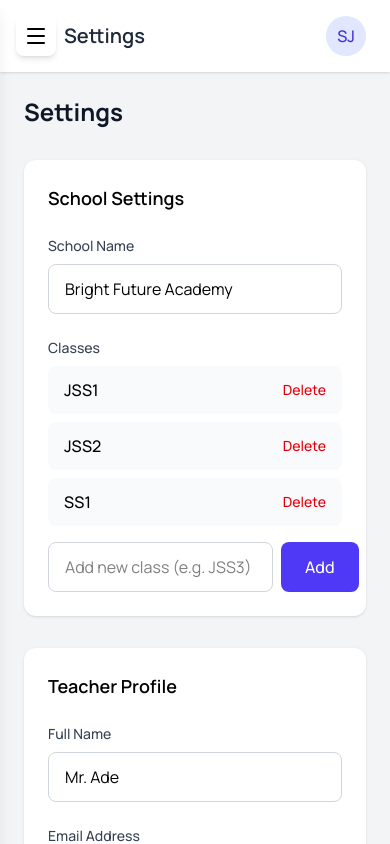
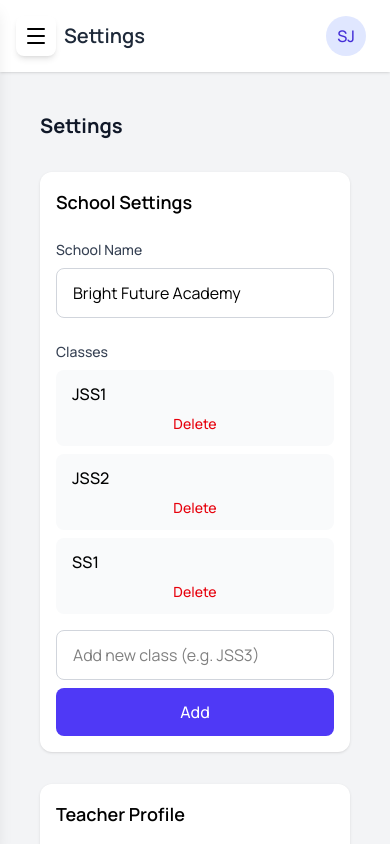
Before and after one commit to codezSam7/eduflow, a React (Vite) app: page /settings in a window 390 px wide. Built offline with nearby package versions, Linux system fonts and the light colour scheme; sample sign-in values are in the browser's storage.

Commit message:
made responsive

```diff
--- a/src/pages/Settings.jsx
+++ b/src/pages/Settings.jsx
@@ -20,15 +20,20 @@ export default function Settings() {
     };
 
     return (
-        <div className="space-y-8">
-            <h1 className="text-2xl font-bold text-gray-900">Settings</h1>
+        <div className="space-y-8 p-4 sm:p-6 md:p-8 max-w-5xl mx-auto">
+            <h1 className="text-xl sm:text-2xl font-bold text-gray-900">
+                Settings
+            </h1>
 
             {/* School Settings */}
-            <div className="bg-white rounded-xl shadow p-6 max-w-xl">
+            <div className="bg-white rounded-xl shadow p-4 sm:p-6 w-full max-w-2xl mx-auto">
                 <h2 className="text-lg font-semibold mb-6">School Settings</h2>
 
+                {/* School Name */}
                 <div className="mb-6">
-                    <label className="block text-sm font-medium text-gray-700 mb-2">School Name</label>
+                    <label className="block text-sm font-medium text-gray-700 mb-2">
+                        School Name
+                    </label>
                     <input
                         type="text"
                         value={schoolName}
@@ -37,11 +42,18 @@ export default function Settings() {
                     />
                 </div>
 
+                {/* Classes */}
                 <div>
-                    <label className="block text-sm font-medium text-gray-700 mb-2">Classes</label>
+                    <label className="block text-sm font-medium text-gray-700 mb-2">
+                        Classes
+                    </label>
+
                     <div className="space-y-2 mb-4">
                         {classes.map((cls, index) => (
-                            <div key={index} className="flex justify-between items-center bg-gray-50 px-4 py-3 rounded-lg">
+                            <div
+                                key={index}
+                                className="flex flex-col sm:flex-row sm:justify-between sm:items-center gap-2 bg-gray-50 px-4 py-3 rounded-lg"
+                            >
                                 <span className="font-medium">{cls}</span>
                                 <button
                                     onClick={() => handleDeleteClass(index)}
@@ -53,7 +65,8 @@ export default function Settings() {
                         ))}
                     </div>
 
-                    <div className="flex gap-2">
+                    {/* Add Class */}
+                    <div className="flex flex-col sm:flex-row gap-2">
                         <input
                             type="text"
                             placeholder="Add new class (e.g. JSS3)"
@@ -63,7 +76,7 @@ export default function Settings() {
                         />
                         <button
                             onClick={handleAddClass}
-                            className="px-6 py-3 bg-indigo-600 text-white font-medium rounded-lg hover:bg-indigo-700"
+                            className="w-full sm:w-auto px-6 py-3 bg-indigo-600 text-white font-medium rounded-lg hover:bg-indigo-700"
                         >
                             Add
                         </button>
@@ -72,30 +85,40 @@ export default function Settings() {
             </div>
 
             {/* Teacher Profile */}
-            <div className="bg-white rounded-xl shadow p-6 max-w-xl">
+            <div className="bg-white rounded-xl shadow p-4 sm:p-6 w-full max-w-2xl mx-auto">
                 <h2 className="text-lg font-semibold mb-6">Teacher Profile</h2>
 
+                {/* Name */}
                 <div className="mb-6">
-                    <label className="block text-sm font-medium text-gray-700 mb-2">Full Name</label>
+                    <label className="block text-sm font-medium text-gray-700 mb-2">
+                        Full Name
+                    </label>
                     <input
                         type="text"
                         value={teacher.name}
-                        onChange={(e) => setTeacher({ ...teacher, name: e.target.value })}
+                        onChange={(e) =>
+                            setTeacher({ ...teacher, name: e.target.value })
+                        }
                         className="w-full px-4 py-3 border border-gray-300 rounded-lg focus:outline-none focus:ring-2 focus:ring-indigo-500"
                     />
                 </div>
 
+                {/* Email */}
                 <div className="mb-6">
-                    <label className="block text-sm font-medium text-gray-700 mb-2">Email Address</label>
+                    <label className="block text-sm font-medium text-gray-700 mb-2">
+                        Email Address
+                    </label>
                     <input
                         type="email"
                         value={teacher.email}
-                        onChange={(e) => setTeacher({ ...teacher, email: e.target.value })}
+                        onChange={(e) =>
+                            setTeacher({ ...teacher, email: e.target.value })
+                        }
                         className="w-full px-4 py-3 border border-gray-300 rounded-lg focus:outline-none focus:ring-2 focus:ring-indigo-500"
                     />
                 </div>
 
-                <button className="px-8 py-3 bg-indigo-600 text-white font-medium rounded-lg hover:bg-indigo-700">
+                <button className="w-full sm:w-auto px-8 py-3 bg-indigo-600 text-white font-medium rounded-lg hover:bg-indigo-700">
                     Save Changes
                 </button>
             </div>
```
